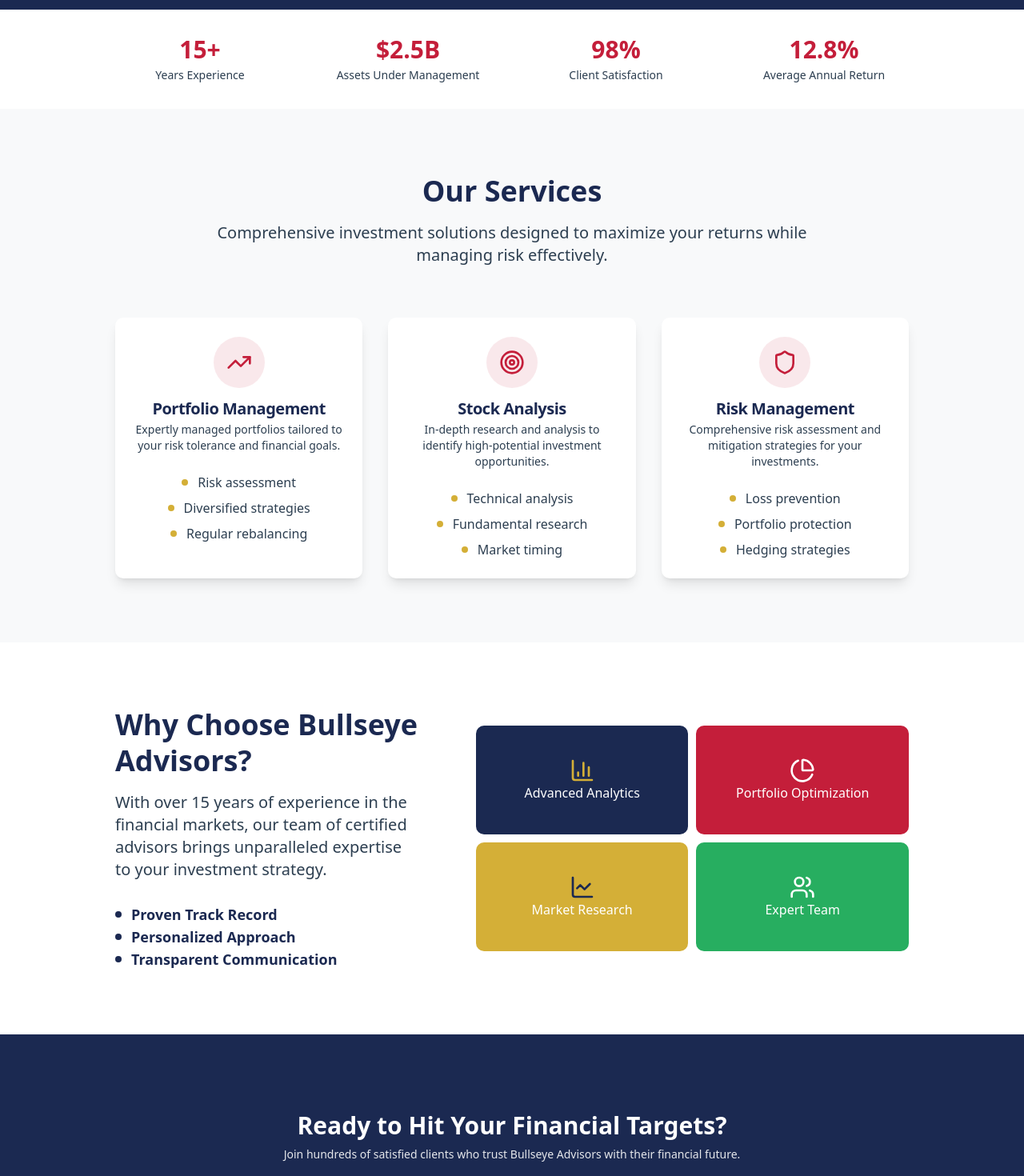
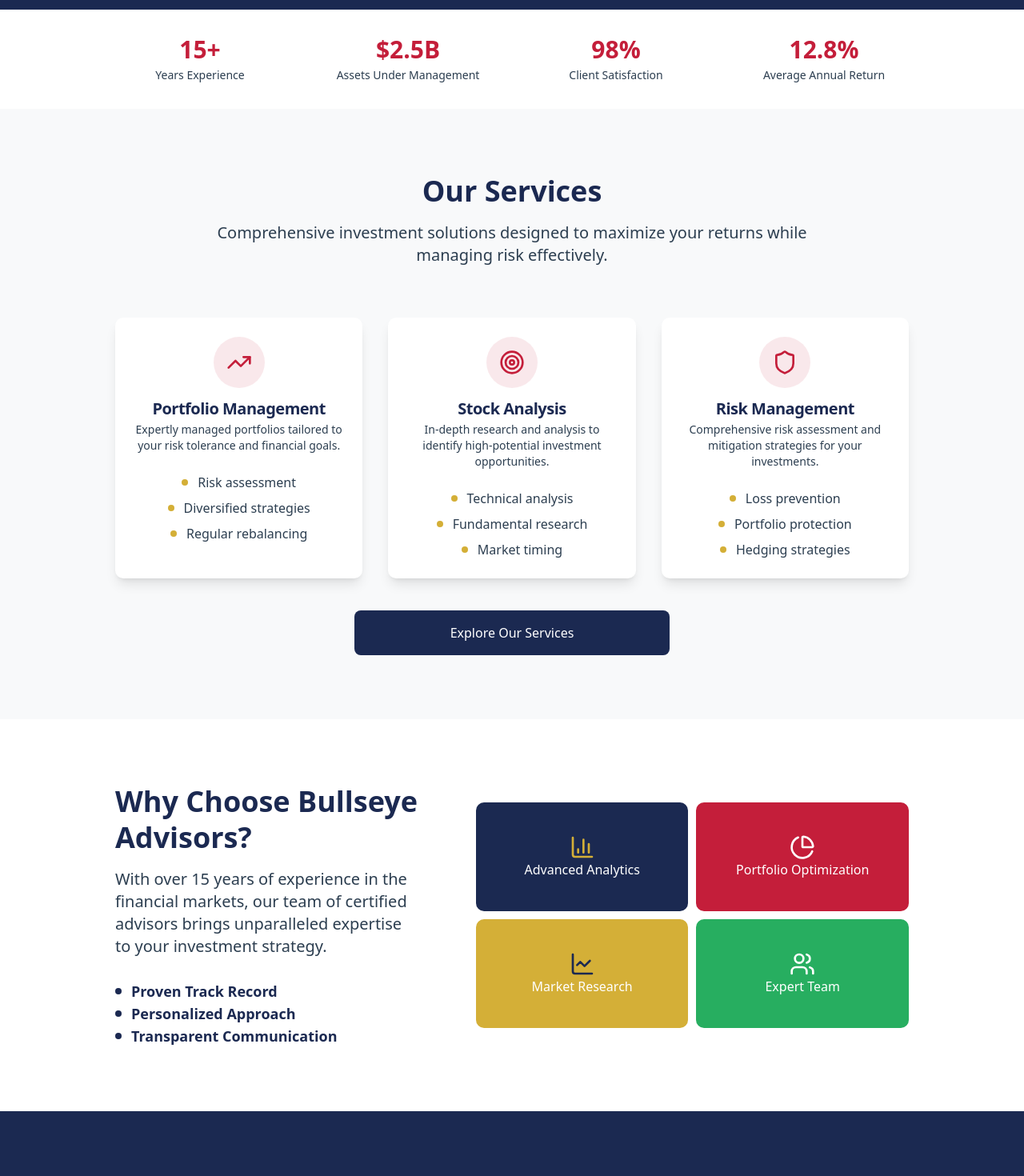
Before and after one commit to Jatti045/service-web-app, a React (Vite) app: page / in a window 1280 px wide. Shown: the part 480-1950 px from the top of the page at 80% size. Built offline with nearby package versions, Linux system fonts and the light colour scheme.

Commit message:
Minor changes

```diff
--- a/src/components/homepage/OurServices.jsx
+++ b/src/components/homepage/OurServices.jsx
@@ -1,6 +1,10 @@
 import { TrendingUp, Target, Shield } from "lucide-react";
+import React from "react";
+import {useNavigate} from "react-router-dom";
 
 const OurServices = () => {
+  const navigate = useNavigate();
+
   const services = [
     {
       icon: <TrendingUp className="h-8 w-8" />,
@@ -34,7 +38,7 @@ const OurServices = () => {
   ];
   return (
     <>
-      <div className="container mx-auto sm:px-6 md:px-12 xl:px-32 py-20 text-primary-navy">
+      <div className="container flex flex-col items-center mx-auto sm:px-6 md:px-12 xl:px-32 py-20 text-primary-navy">
         <div className={"text-center mb-16 mx-4"}>
           <h1
             className={
@@ -94,6 +98,12 @@ const OurServices = () => {
             </div>
           ))}
         </div>
+        <button
+            onClick={() => {navigate("/services")}}
+            className="mt-10 bg-primary-navy text-white px-30 py-4 cursor-pointer rounded-md font-medium hover:bg-primary-navy/90 transition-colors"
+        >
+          Explore Our Services
+        </button>
       </div>
     </>
   );
--- a/src/components/services/InvestmentStrategies.jsx
+++ b/src/components/services/InvestmentStrategies.jsx
@@ -22,8 +22,8 @@ const InvestmentStrategies = ({ className }) => {
                 <h2 className="text-3xl font-bold text-primary-navy mb-4">
                     Investment Strategies
                 </h2>
-                <p className="text-lg text-charcoal max-w-3xl mx-auto">
-                    Explore our different investment approaches based on your risk tolerance and financial goals.
+                <p className="text-lg text-charcoal max-w-4xl mx-auto">
+                    We will help you build different investment approaches based on your risk tolerance and financial goals.
                 </p>
             </div>
 
--- a/src/components/services/PerformanceTracker.jsx
+++ b/src/components/services/PerformanceTracker.jsx
@@ -78,10 +78,18 @@ const PerformanceTracker = () => {
 
     return (
         <div className="container text-center mb-8 px-4 sm:px-6 md:px-12 xl:px-32 py-12 sm:py-16 text-primary-navy">
+            <div className="text-center mb-8">
+                <h2 className="text-4xl font-bold text-primary-navy mb-4">
+                    We're Just That Good
+                </h2>
+                <p className="text-lg text-charcoal max-w-3xl mx-auto">
+                    Here's how our portfolios compare to the market.
+                </p>
+            </div>
             <Card className={"px-9 py-8 text-center"}>
                 <div>
                     <h1 className="text-3xl font-semibold leading-tight">Market Performance</h1>
-                    <p className="mt-1 text-xl">Growth of a $10 000 investment since 2010</p>
+                    <p className="mt-1 text-lg">Growth of a $10 000 investment since 2010</p>
                 </div>
                 <div ref={containerRef} className={"h-100 w-full bg-white"}></div>
                 <ul className={"flex flex-row place-self-center gap-10 mt-4"}>
--- a/src/pages/Homepage.jsx
+++ b/src/pages/Homepage.jsx
@@ -20,12 +20,10 @@ const Homepage = () => {
         <div className={"bg-cold-white"}>
             <OurServices />
         </div>
-        <div>
-          <WhyChooseUs />
-        </div>
-          <ScheduleConsultation />
-          <GetInTouch />
-          <Footer />
+        <WhyChooseUs />
+        <ScheduleConsultation />
+        <GetInTouch />
+        <Footer />
       </div>
     </>
   );
--- a/src/pages/Services.jsx
+++ b/src/pages/Services.jsx
@@ -68,16 +68,16 @@ export default function Services() {
                 <section className="bg-primary-navy flex flex-col items-center justify-center">
                     <Hero/>
                 </section>
-                <section className="bg-white flex flex-col items-center justify-center">
+                <section className="bg-cold-white flex flex-col items-center justify-center">
                     <InvestmentServices services={investmentServices}/>
+                </section>
+                <section className="bg-primary-navy text-white flex flex-col items-center justify-center">
+                    <PricingSection/>
                 </section>
                 <section className="bg-cold-white flex flex-col items-center justify-center">
                     <PerformanceTracker/>
                 </section>
-                <section className="bg-primary-navy text-white flex flex-col items-center justify-center">
-                    <PricingSection/>
-                </section>
-                <section className="bg-cold-white py-16 text-center" >
+                <section className="bg-cold-white pb-16 text-center" >
                     <InvestmentStrategies className={"pb-20 border-b-2 border-charcoal/20"}/>
                     <div className={"pb-10 pt-14"}>
                         <h1 className={"text-lg"}>Still have questions? Our team is ready to help.</h1>
```
